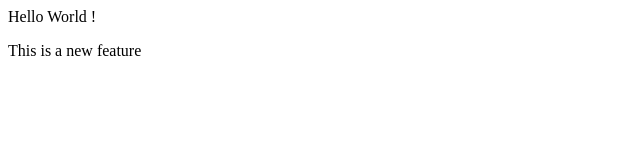
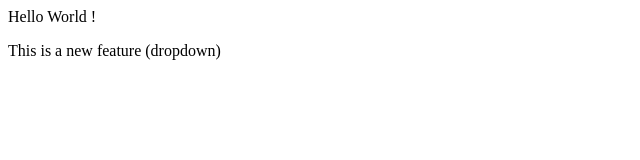
Before and after one commit to Aditya706526/Practice_repo, a plain HTML site: page index.html in a window 1280 px wide. Shown: the full height of the page, 0-640 px from the left. Drawn offline with Linux system fonts and the light colour scheme.

Commit message:
Add dropdown

```diff
--- a/index.html
+++ b/index.html
@@ -1,2 +1,2 @@
 <p>Hello World !</p>
-<p?\>This is a new feature</p>
+<p?\>This is a new feature (dropdown)</p>
```
